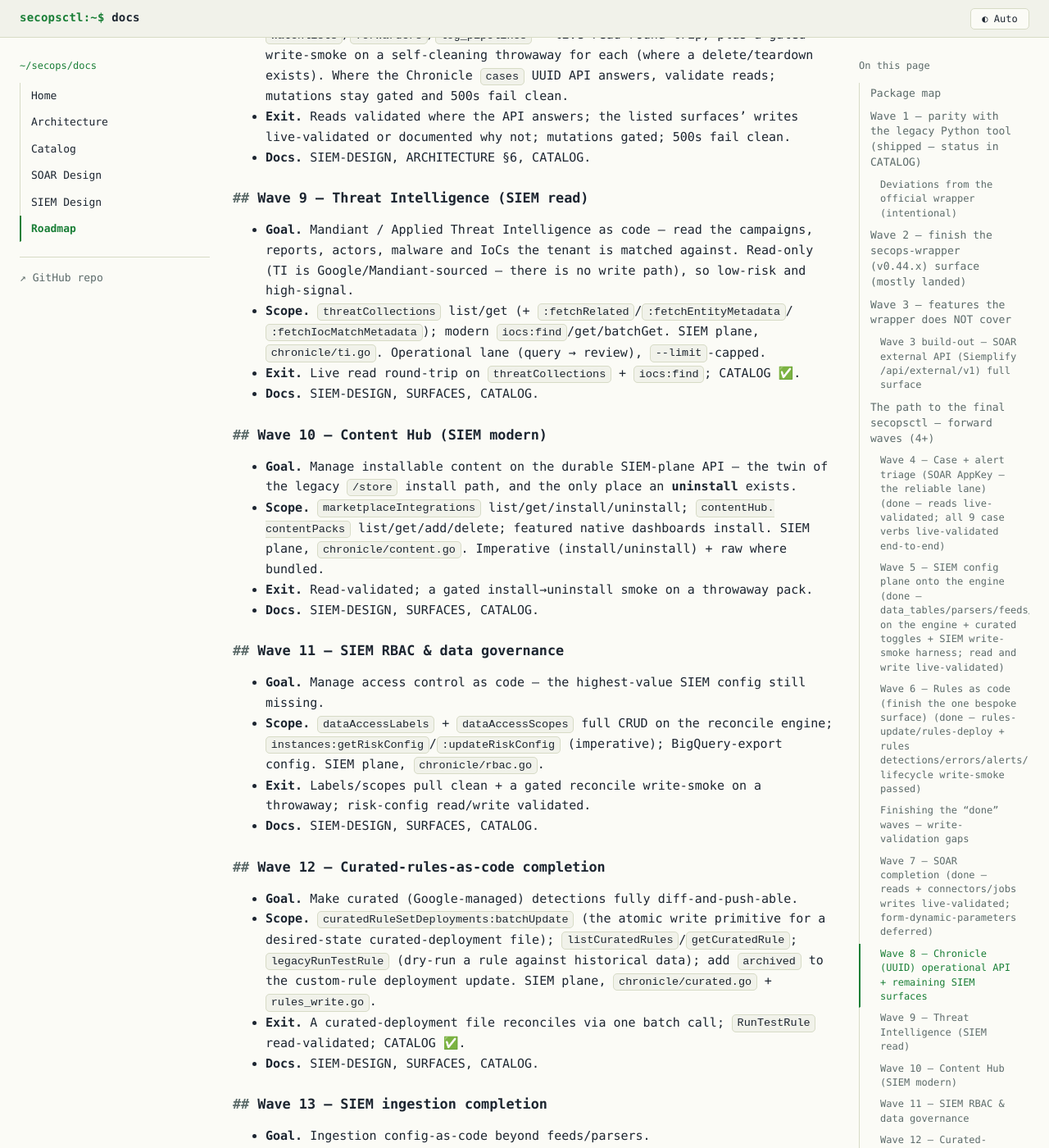
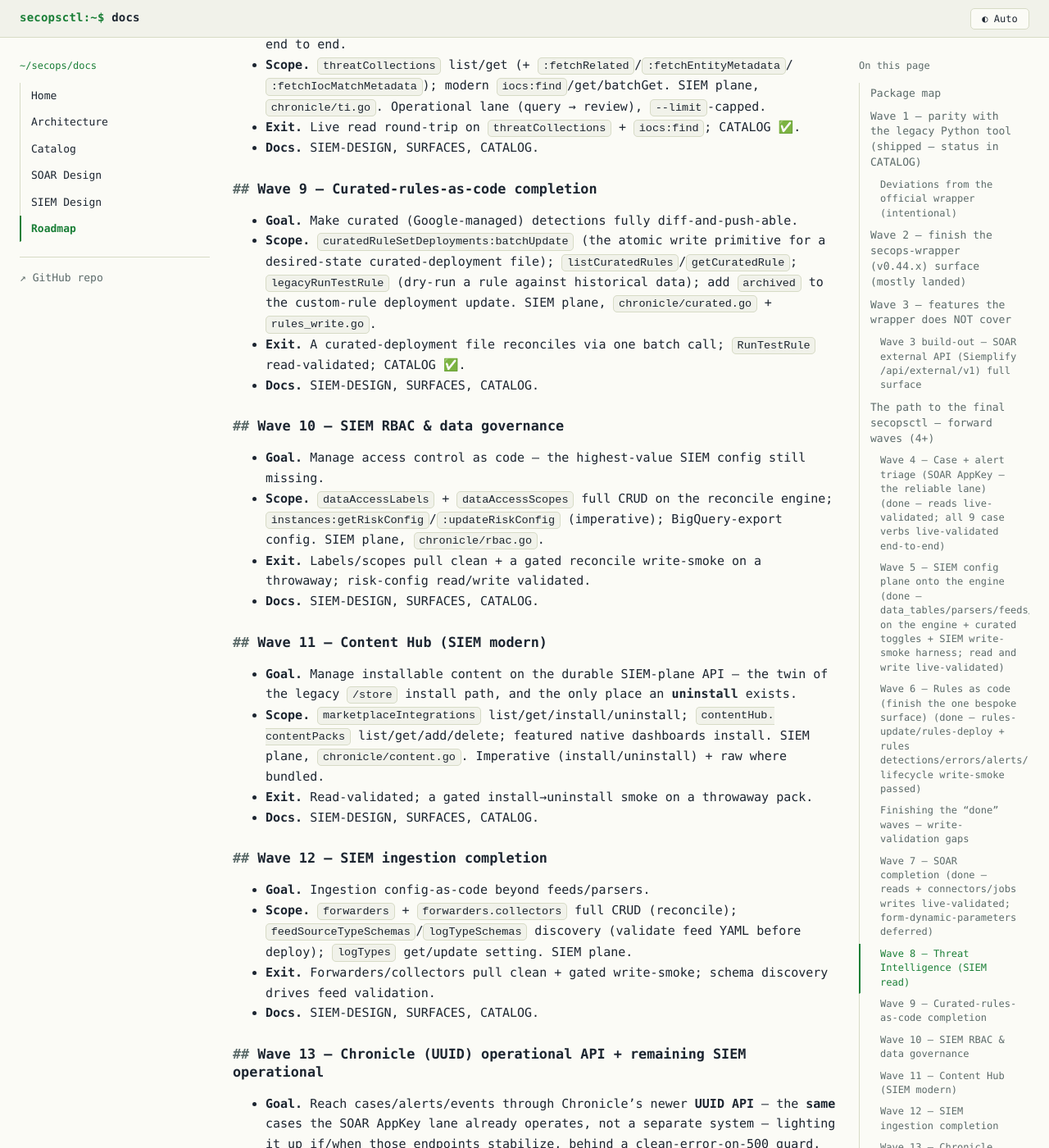
Before and after one commit to dannyota/secops, a Jekyll site: the page built from docs/ROADMAP.md, in a window 1280 px wide and 1400 px high, scrolled down 8210 px. Shown: the whole window at 82% size. Built offline with Jekyll 4.4.1, drawn with Linux system fonts in a browser that asks for light colours; our own code applies the rules of GitHub Pages for plain Markdown files; some of the changed lines change nothing that is shown; some of the changed text lies outside the part shown.

Commit message:
docs(roadmap): order forward waves by execution sequence (no skipping)
The wave number now is the build order: stable-plane SIEM first, lowest-risk
first — Threat Intel (8) to prove the new-surface pattern, then config-as-code
completions (curated rules 9, RBAC 10, Content Hub 11, ingestion 12). The
flaky-backend surfaces follow behind clean-error guards (Chronicle UUID
operational 13, SOAR v1alpha lifecycle 14); hardening/distribution/automation
close out (15-17). No content change to the waves — only their order.

```diff
--- a/docs/CATALOG.md
+++ b/docs/CATALOG.md
@@ -80,7 +80,7 @@ product-neutral engine is `internal/mirror/reconcile`; live write-smokes are gat
 | Domain | Query | Act | Status | Notes |
 |---|---|---|---|---|
 | **events (UDM)** | `query udm` · `search nl` · `stats` | — | 🔨 query udm · 📐 rest | immutable telemetry — **read-only** |
-| **alerts** | `alerts list/get` | `alerts update/bulk` (verdict/priority/status/comment) | 📐 | standalone Chronicle alerts SDK built (`GetAlerts`/`UpdateAlert`/`BulkUpdateAlerts`). In practice operators read alerts as a **field of the case** via the reliable SOAR AppKey lane (`GetCaseFullDetails.alerts`). Live-test focus in Wave 8 |
+| **alerts** | `alerts list/get` | `alerts update/bulk` (verdict/priority/status/comment) | 📐 | standalone Chronicle alerts SDK built (`GetAlerts`/`UpdateAlert`/`BulkUpdateAlerts`). In practice operators read alerts as a **field of the case** via the reliable SOAR AppKey lane (`GetCaseFullDetails.alerts`). Live-test focus in Wave 13 |
 | **cases** (Chronicle UUID API) | `cases list/search/get` | (planned) | 🔨 read · ⛔ API | the **same case** as `soar case` (above) reached via the newer Chronicle API (UUID); it returns intermittent 5xx/404, so it is **not used**. One case, two APIs — all case work runs on the reliable SOAR AppKey lane (`soar case`), linked by `soarPlatformInfo.caseId`. Not a separate case system. See SOAR-DESIGN |
 | **entities / IoCs** | `entity summarize` · `iocs list` | — | 📐 | enrichment — read-only |
 
--- a/docs/ROADMAP.md
+++ b/docs/ROADMAP.md
@@ -294,12 +294,70 @@ the Chronicle v1alpha docs against the SDK (see [SURFACES.md](SURFACES.md) for t
 per-family gap map). The legacy SOAR external API is ~99.8% wrapped; the remaining
 work is almost entirely **modern v1alpha SIEM** surfaces.
 
-### Wave 8 — Chronicle (UUID) operational API + remaining SIEM surfaces
+**Ordered by risk × value so we build strictly in sequence** (the number *is* the
+order — no skipping): the stable-plane SIEM surfaces first, lowest-risk first —
+read-only Threat Intel to prove the new-surface pattern, then the config-as-code
+completions (curated rules → RBAC → Content Hub → ingestion). The **flaky-backend**
+surfaces come after, behind clean-error-on-500 guards (Chronicle UUID operational,
+then SOAR v1alpha lifecycle), with the reliable lanes staying the default. Cross-cutting
+hardening, distribution, and automation close out.
+
+### Wave 8 — Threat Intelligence (SIEM read)
+- **Goal.** Mandiant / Applied Threat Intelligence as code — read the campaigns,
+  reports, actors, malware and IoCs the tenant is matched against. Read-only (TI is
+  Google/Mandiant-sourced — there is no write path), so low-risk and high-signal —
+  the first wave, and the one that proves the new-surface pattern end to end.
+- **Scope.** `threatCollections` list/get (+ `:fetchRelated`/`:fetchEntityMetadata`/
+  `:fetchIocMatchMetadata`); modern `iocs:find`/get/batchGet. SIEM plane,
+  `chronicle/ti.go`. Operational lane (query → review), `--limit`-capped.
+- **Exit.** Live read round-trip on `threatCollections` + `iocs:find`; CATALOG ✅.
+- **Docs.** SIEM-DESIGN, SURFACES, CATALOG.
+
+### Wave 9 — Curated-rules-as-code completion
+- **Goal.** Make curated (Google-managed) detections fully diff-and-push-able.
+- **Scope.** `curatedRuleSetDeployments:batchUpdate` (the atomic write primitive for
+  a desired-state curated-deployment file); `listCuratedRules`/`getCuratedRule`;
+  `legacyRunTestRule` (dry-run a rule against historical data); add `archived` to the
+  custom-rule deployment update. SIEM plane, `chronicle/curated.go` + `rules_write.go`.
+- **Exit.** A curated-deployment file reconciles via one batch call; `RunTestRule`
+  read-validated; CATALOG ✅.
+- **Docs.** SIEM-DESIGN, SURFACES, CATALOG.
+
+### Wave 10 — SIEM RBAC & data governance
+- **Goal.** Manage access control as code — the highest-value SIEM config still
+  missing.
+- **Scope.** `dataAccessLabels` + `dataAccessScopes` full CRUD on the reconcile
+  engine; `instances:getRiskConfig`/`:updateRiskConfig` (imperative); BigQuery-export
+  config. SIEM plane, `chronicle/rbac.go`.
+- **Exit.** Labels/scopes pull clean + a gated reconcile write-smoke on a throwaway;
+  risk-config read/write validated.
+- **Docs.** SIEM-DESIGN, SURFACES, CATALOG.
+
+### Wave 11 — Content Hub (SIEM modern)
+- **Goal.** Manage installable content on the durable SIEM-plane API — the twin of
+  the legacy `/store` install path, and the only place an **uninstall** exists.
+- **Scope.** `marketplaceIntegrations` list/get/install/uninstall; `contentHub.
+  contentPacks` list/get/add/delete; featured native dashboards install. SIEM plane,
+  `chronicle/content.go`. Imperative (install/uninstall) + raw where bundled.
+- **Exit.** Read-validated; a gated install→uninstall smoke on a throwaway pack.
+- **Docs.** SIEM-DESIGN, SURFACES, CATALOG.
+
+### Wave 12 — SIEM ingestion completion
+- **Goal.** Ingestion config-as-code beyond feeds/parsers.
+- **Scope.** `forwarders` + `forwarders.collectors` full CRUD (reconcile);
+  `feedSourceTypeSchemas`/`logTypeSchemas` discovery (validate feed YAML before
+  deploy); `logTypes` get/update setting. SIEM plane.
+- **Exit.** Forwarders/collectors pull clean + gated write-smoke; schema discovery
+  drives feed validation.
+- **Docs.** SIEM-DESIGN, SURFACES, CATALOG.
+
+### Wave 13 — Chronicle (UUID) operational API + remaining SIEM operational
 - **Goal.** Reach cases/alerts/events through Chronicle's newer **UUID API** — the
   **same** cases the SOAR AppKey lane already operates, not a separate system —
   lighting it up if/when those endpoints stabilize, behind a clean-error-on-500
-  guard. Sequenced last because its backend is the flaky one; the reliable case
-  path stays the SOAR AppKey lane. Also wire the remaining SIEM surfaces.
+  guard. Sequenced **late** (among the last feature waves) because its backend is the
+  flaky one; the reliable case path stays the SOAR AppKey lane. Also wire the
+  remaining SIEM operational surfaces.
 - **Scope.** `cases` act/bulk (v1beta, the UUID API onto the same case),
   `alerts list/get/update/bulk`, `stats`, `search nl`, `entity summarize`,
   `iocs list`; wire `watchlists`/`forwarders`/`log_pipelines` (SDK present);
@@ -311,56 +369,8 @@ work is almost entirely **modern v1alpha SIEM** surfaces.
   exists). Where the Chronicle `cases` UUID API answers, validate reads; mutations
   stay gated and 500s fail clean.
 - **Exit.** Reads validated where the API answers; the listed surfaces' writes
-  live-validated or documented why not; mutations gated; 500s fail clean.
+  validated or documented why not; mutations gated; 500s fail clean.
 - **Docs.** SIEM-DESIGN, ARCHITECTURE §6, CATALOG.
-
-### Wave 9 — Threat Intelligence (SIEM read)
-- **Goal.** Mandiant / Applied Threat Intelligence as code — read the campaigns,
-  reports, actors, malware and IoCs the tenant is matched against. Read-only (TI is
-  Google/Mandiant-sourced — there is no write path), so low-risk and high-signal.
-- **Scope.** `threatCollections` list/get (+ `:fetchRelated`/`:fetchEntityMetadata`/
-  `:fetchIocMatchMetadata`); modern `iocs:find`/get/batchGet. SIEM plane,
-  `chronicle/ti.go`. Operational lane (query → review), `--limit`-capped.
-- **Exit.** Live read round-trip on `threatCollections` + `iocs:find`; CATALOG ✅.
-- **Docs.** SIEM-DESIGN, SURFACES, CATALOG.
-
-### Wave 10 — Content Hub (SIEM modern)
-- **Goal.** Manage installable content on the durable SIEM-plane API — the twin of
-  the legacy `/store` install path, and the only place an **uninstall** exists.
-- **Scope.** `marketplaceIntegrations` list/get/install/uninstall; `contentHub.
-  contentPacks` list/get/add/delete; featured native dashboards install. SIEM plane,
-  `chronicle/content.go`. Imperative (install/uninstall) + raw where bundled.
-- **Exit.** Read-validated; a gated install→uninstall smoke on a throwaway pack.
-- **Docs.** SIEM-DESIGN, SURFACES, CATALOG.
-
-### Wave 11 — SIEM RBAC & data governance
-- **Goal.** Manage access control as code — the highest-value SIEM config still
-  missing.
-- **Scope.** `dataAccessLabels` + `dataAccessScopes` full CRUD on the reconcile
-  engine; `instances:getRiskConfig`/`:updateRiskConfig` (imperative); BigQuery-export
-  config. SIEM plane, `chronicle/rbac.go`.
-- **Exit.** Labels/scopes pull clean + a gated reconcile write-smoke on a throwaway;
-  risk-config read/write validated.
-- **Docs.** SIEM-DESIGN, SURFACES, CATALOG.
-
-### Wave 12 — Curated-rules-as-code completion
-- **Goal.** Make curated (Google-managed) detections fully diff-and-push-able.
-- **Scope.** `curatedRuleSetDeployments:batchUpdate` (the atomic write primitive for
-  a desired-state curated-deployment file); `listCuratedRules`/`getCuratedRule`;
-  `legacyRunTestRule` (dry-run a rule against historical data); add `archived` to the
-  custom-rule deployment update. SIEM plane, `chronicle/curated.go` + `rules_write.go`.
-- **Exit.** A curated-deployment file reconciles via one batch call; `RunTestRule`
-  read-validated; CATALOG ✅.
-- **Docs.** SIEM-DESIGN, SURFACES, CATALOG.
-
-### Wave 13 — SIEM ingestion completion
-- **Goal.** Ingestion config-as-code beyond feeds/parsers.
-- **Scope.** `forwarders` + `forwarders.collectors` full CRUD (reconcile);
-  `feedSourceTypeSchemas`/`logTypeSchemas` discovery (validate feed YAML before
-  deploy); `logTypes` get/update setting. SIEM plane.
-- **Exit.** Forwarders/collectors pull clean + gated write-smoke; schema discovery
-  drives feed validation.
-- **Docs.** SIEM-DESIGN, SURFACES, CATALOG.
 
 ### Wave 14 — SOAR v1alpha lifecycle *(reliability-gated)*
 - **Goal.** Close the modern-SOAR lifecycle gaps the legacy lane can't cover — only
```
